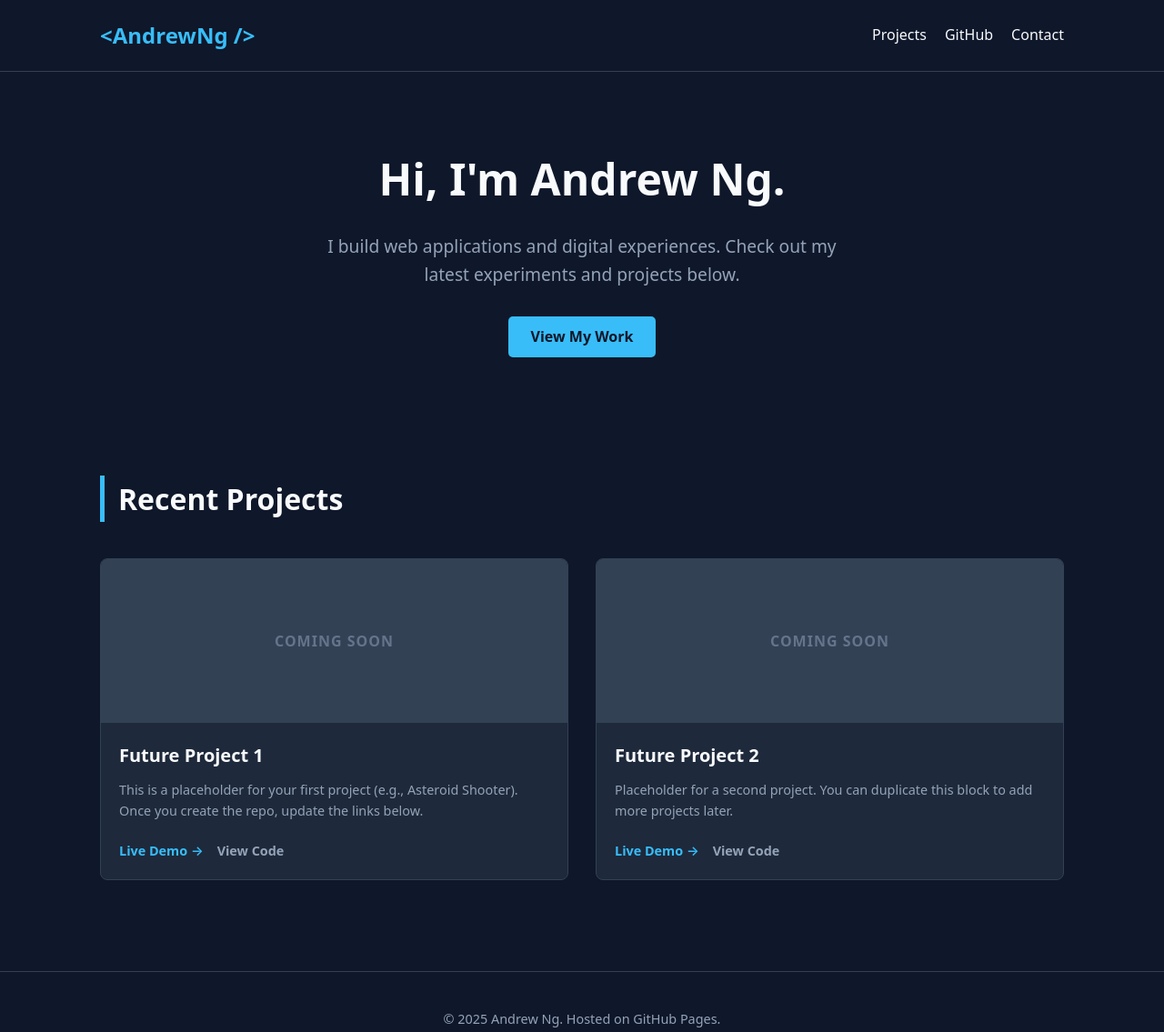
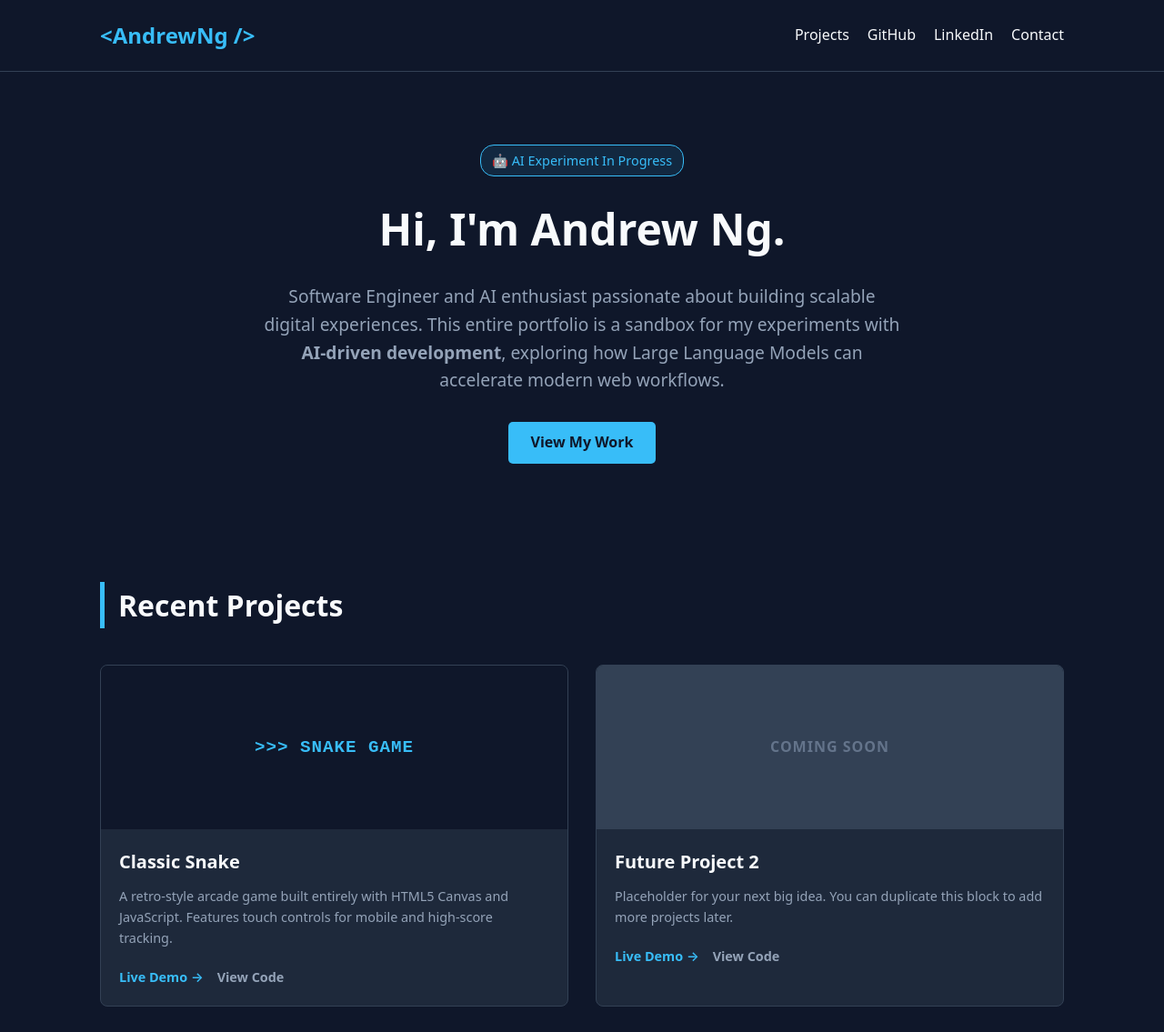
Before and after one commit to andrewpyng/andrewpyng.github.io, a plain HTML site: page index.html in a window 1280 px wide. Shown: the top 1135 px of the page at 91% size. Drawn offline with Linux system fonts and the light colour scheme.

Commit message:
Added snake project, updated description

```diff
--- a/index.html
+++ b/index.html
@@ -79,8 +79,19 @@
         .hero p {
             font-size: 1.2rem;
             color: var(--text-secondary);
-            max-width: 600px;
+            max-width: 700px;
             margin: 0 auto 30px;
+        }
+
+        .ai-badge {
+            display: inline-block;
+            background: rgba(56, 189, 248, 0.1);
+            color: var(--accent-color);
+            padding: 5px 12px;
+            border-radius: 15px;
+            font-size: 0.9rem;
+            margin-bottom: 20px;
+            border: 1px solid var(--accent-color);
         }
 
         .btn {
@@ -179,6 +190,7 @@
 </head>
 <body>
 
+    <!-- NAVIGATION -->
     <header>
         <div class="container">
             <nav>
@@ -186,48 +198,64 @@
                 <ul class="nav-links">
                     <li><a href="#projects">Projects</a></li>
                     <li><a href="https://github.com/andrewpyng" target="_blank">GitHub</a></li>
+                    <!-- New LinkedIn Link -->
+                    <li><a href="https://www.linkedin.com/in/andrewpyng/" target="_blank">LinkedIn</a></li>
                     <li><a href="mailto:andrewng@live.com">Contact</a></li>
                 </ul>
             </nav>
         </div>
     </header>
 
+    <!-- HERO SECTION -->
     <section class="hero">
         <div class="container">
+            <!-- Optional AI Experiment Badge -->
+            <div class="ai-badge">🤖 AI Experiment In Progress</div>
+
             <h1>Hi, I'm Andrew Ng.</h1>
-            <p>I build web applications and digital experiences. Check out my latest experiments and projects below.</p>
+
+            <!-- Updated Personal Description -->
+            <p>
+                Software Engineer and AI enthusiast passionate about building scalable digital experiences.
+                This entire portfolio is a sandbox for my experiments with <strong>AI-driven development</strong>,
+                exploring how Large Language Models can accelerate modern web workflows.
+            </p>
+
             <a href="#projects" class="btn">View My Work</a>
         </div>
     </section>
 
+    <!-- PROJECTS SECTION -->
     <section id="projects" class="projects-section">
         <div class="container">
             <h2 class="section-title">Recent Projects</h2>
 
             <div class="grid">
 
+                <!-- PROJECT 1: SNAKE GAME -->
                 <article class="card">
-                    <div class="card-image">COMING SOON</div>
+                    <div class="card-image" style="background-color: #0f172a; color: #38bdf8; font-family: monospace; font-size: 1.2rem;">
+                        >>> SNAKE GAME
+                    </div>
                     <div class="card-content">
-                        <h3 class="card-title">Future Project 1</h3>
+                        <h3 class="card-title">Classic Snake</h3>
                         <p class="card-desc">
-                            This is a placeholder for your first project (e.g., Asteroid Shooter).
-                            Once you create the repo, update the links below.
+                            A retro-style arcade game built entirely with HTML5 Canvas and JavaScript. Features touch controls for mobile and high-score tracking.
                         </p>
                         <div class="card-links">
-                            <a href="/REPO_NAME_HERE/" class="link-demo">Live Demo &rarr;</a>
-
-                            <a href="https://github.com/andrewpyng/REPO_NAME_HERE" target="_blank" class="link-repo">View Code</a>
+                            <a href="/classic-snake-gemini/" class="link-demo">Live Demo &rarr;</a>
+                            <a href="https://github.com/andrewpyng/classic-snake-gemini" target="_blank" class="link-repo">View Code</a>
                         </div>
                     </div>
                 </article>
 
+                <!-- PLACEHOLDER PROJECT 2 -->
                 <article class="card">
                     <div class="card-image">COMING SOON</div>
                     <div class="card-content">
                         <h3 class="card-title">Future Project 2</h3>
                         <p class="card-desc">
-                            Placeholder for a second project. You can duplicate this block to add more projects later.
+                            Placeholder for your next big idea. You can duplicate this block to add more projects later.
                         </p>
                         <div class="card-links">
                             <a href="#" class="link-demo">Live Demo &rarr;</a>
@@ -240,6 +268,7 @@
         </div>
     </section>
 
+    <!-- FOOTER -->
     <footer>
         <div class="container">
             <p>&copy; 2025 Andrew Ng. Hosted on GitHub Pages.</p>
```
